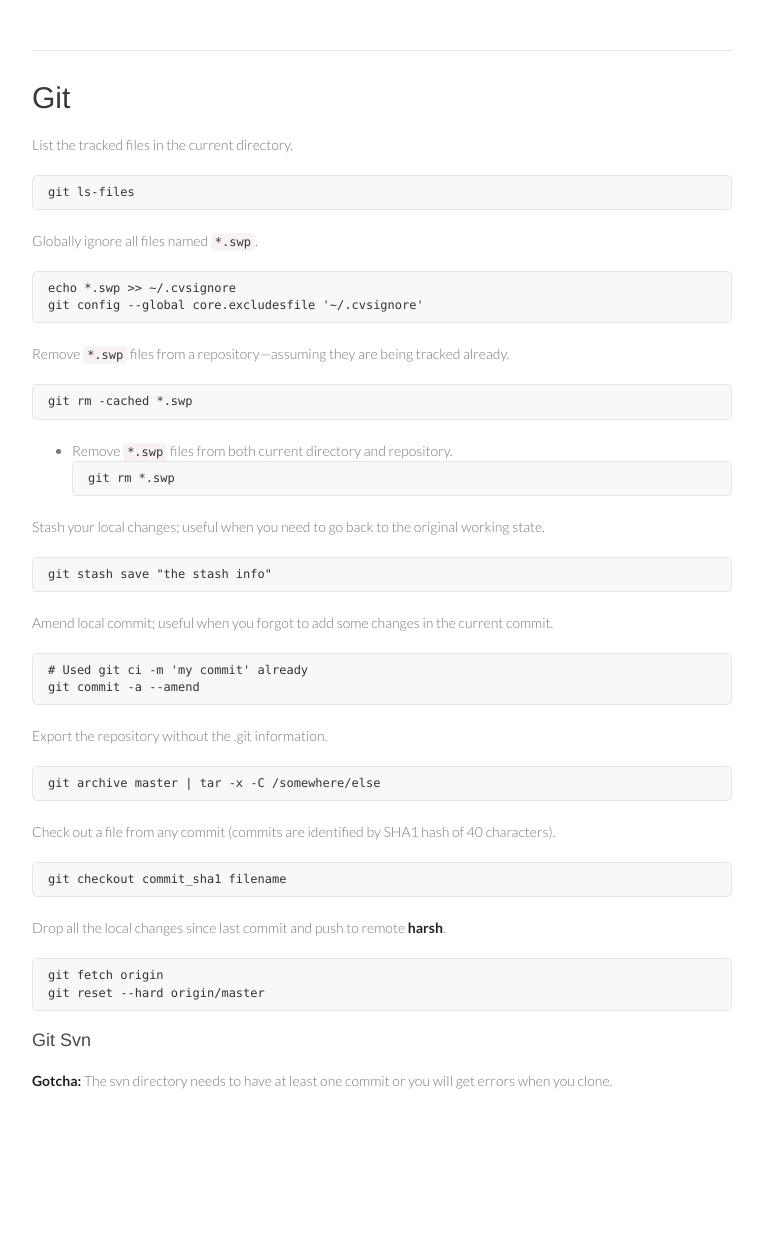
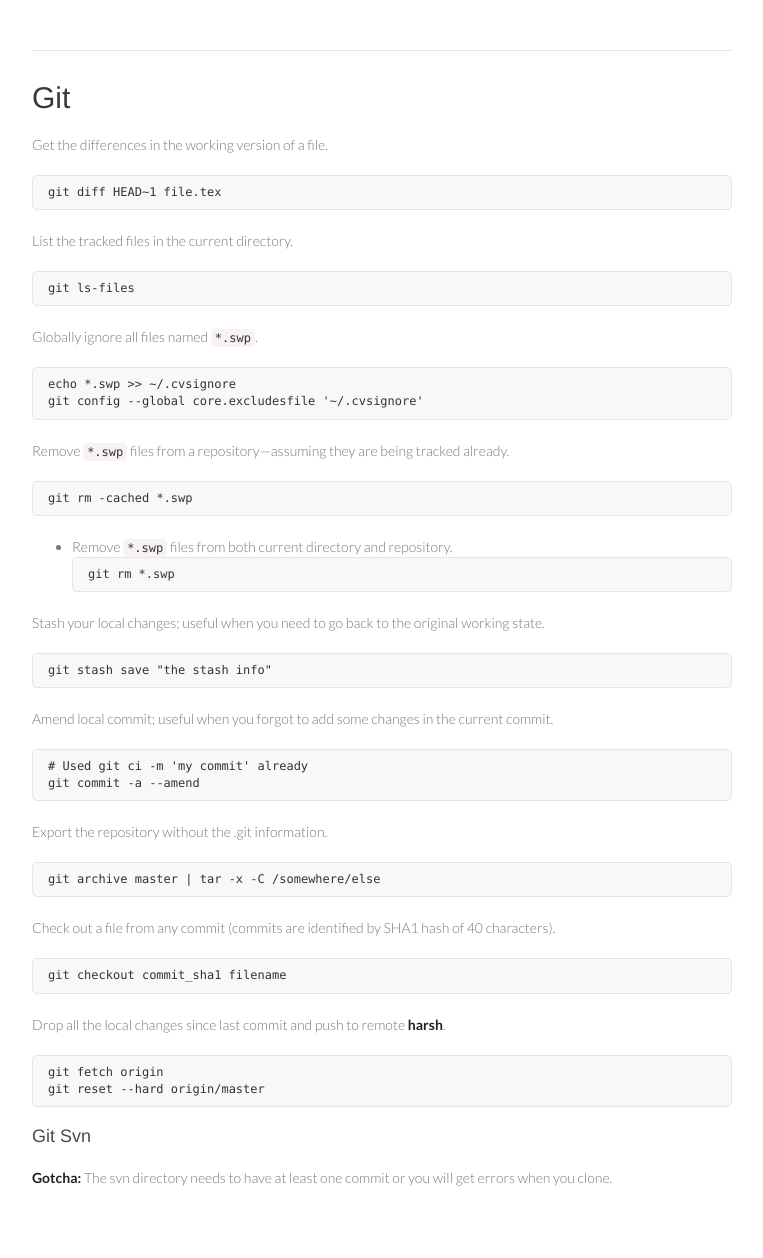
Before and after one commit to rjwalls/tips, a Jekyll site: the page built from _posts/1900-01-01-Git.md, in a window 1280 px wide. Shown: the whole page, without its empty margins (258-1021 px from the left). Built offline with Jekyll 4.4.1, drawn with Linux system fonts in a browser that asks for light colours; Markdown is read by kramdown in place of the engine named in the settings; before the commit the page ends 1161 px from its top, so only the background shows below that.

Commit message:
Update 1900-01-01-Git.md

````diff
--- a/_posts/1900-01-01-Git.md
+++ b/_posts/1900-01-01-Git.md
@@ -2,6 +2,11 @@
 layout: post
 title: "Git"
 ---
+
+Get the differences in the working version of a file.
+```bash
+git diff HEAD~1 file.tex
+```
 
 List the tracked files in the current directory.
 ```bash
````
